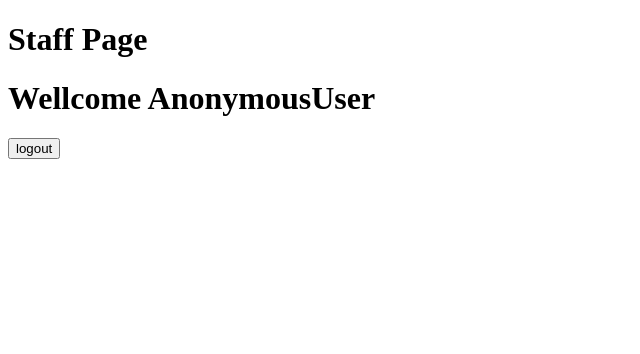
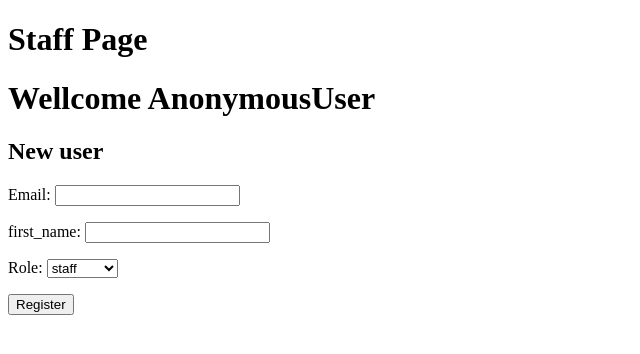
Before and after one commit to alexlopesbr/School-Django, a Django app: page /staff/home in a window 1280 px wide. Shown: the top 354 px of the page, without its empty margins (0-640 px from the left). Run offline with Django 4.2, Linux system fonts and the light colour scheme.

Commit message:
form to register a new user

```diff
--- /dev/null
+++ b/staff/forms.py
@@ -0,0 +1,17 @@
+from django import forms
+
+from core.models import CustomUser
+
+
+class UserRegister(forms.Form):
+    email = forms.EmailField(
+        label='Email',
+        widget=forms.EmailInput(attrs={'class': 'form-control'})
+    )
+    first_name = forms.CharField(
+        label='first_name',
+        widget=forms.TextInput(attrs={'class': 'form-control'})
+    )
+    role = forms.ChoiceField(
+        choices=CustomUser.ROLE_CHOICES
+    )
--- a/staff/templates/staff/home.html
+++ b/staff/templates/staff/home.html
@@ -5,9 +5,11 @@
 <body>
     <h1>Staff Page</h1>
     <h1>Wellcome {{request.user}}</h1>
-    <form action="/index/logout" method="post">
+    <h2>New user</h2>
+    <form method="post">
         {% csrf_token %}
-        <input type="submit" value="logout">
+        {{ form.as_p }}
+        <input type="submit" value="Register">
     </form>
 </body>
 </html>
--- a/staff/urls.py
+++ b/staff/urls.py
@@ -1,7 +1,7 @@
 from django.urls import path
 
-from .views import staff_home
+from .views import Home
 
 urlpatterns = [
-    path('home', staff_home, name='staff_home'),
+    path('home', Home.as_view(), name='staff_home'),
 ]
--- a/staff/views.py
+++ b/staff/views.py
@@ -1,6 +1,31 @@
 from django.shortcuts import render
+from django.views import View
+
+from staff.forms import UserRegister
+
+from teacher.models import Teacher
+
+class Home(View):
+    form_class = UserRegister
+    template_index = 'staff/home.html'
+
+    def get(self, request, *args, **kwargs):
+        form = self.form_class()
+        return self._render_login_form(request, form)
+
+    def post(self, request, *args, **kwargs):
+        form = self.form_class(request.POST)
+        if not form.is_valid():
+            return self._render_login_form(request, form)
+
+        email = request.POST.get('email')
+        first_name = request.POST.get('first_name')
+        role = request.POST.get('role')
+
+        new_user = Teacher(email=email, first_name=first_name, role=role)
+        new_user.set_password('ale123456')
+        new_user.save()
 
 
-def staff_home(request):
-    template = 'staff/home.html'
-    return render(request, template)
+    def _render_login_form(self, request, form):
+        return render(request, self.template_index, {'form': form})
```
